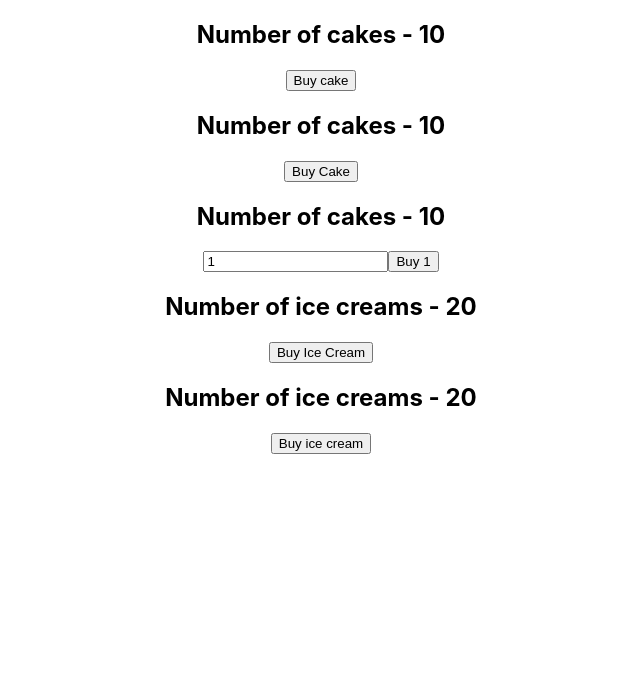
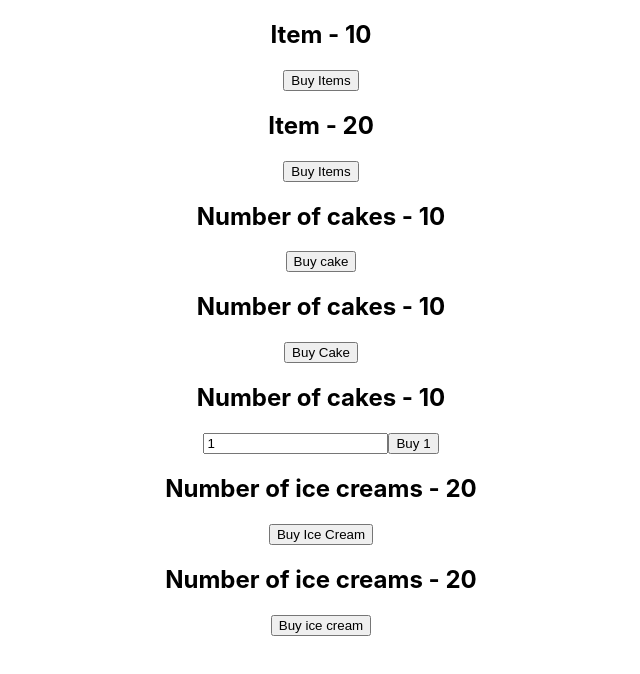
Before and after one commit to veronicadeleonh/redux-demo, a React (Create React App) app: page / in a window 1280 px wide. Shown: the top 674 px of the page, without its empty margins (319-959 px from the left). Built offline with nearby package versions, Linux system fonts and the light colour scheme.

Commit message:
state/dipatch to props

```diff
--- a/src/App.js
+++ b/src/App.js
@@ -7,11 +7,15 @@
 import IceCreamContainer from './components/IceCreamContainer';
 import HooksIceCreamContainer from './components/HooksIceCreamCointer';
 import NewCakeContainer from './components/NewCakeContainer';
+import ItemContainer from './components/ItemContainer';
 
 function App() {
   return (
     <Provider store={store}>
       <div className="App">
+        <ItemContainer cake />
+        <ItemContainer />
+
         <HooksCakesContainer />
         <CakeContainer />
         <NewCakeContainer />
--- /dev/null
+++ b/src/components/ItemContainer.js
@@ -0,0 +1,34 @@
+import React from 'react'
+import { connect } from "react-redux"
+import { buyCake, buyIceCream } from '../redux'
+
+function ItemContainer(props) {
+    return (
+        <div>
+            <h2>Item - {props.item}</h2>
+            <button onClick={props.buyItem}>Buy Items</button>
+        </div>
+    )
+}
+
+const mapStateToProps = (state, ownProps) => {
+    const itemState = ownProps.cake
+    ? state.cake.numOfCakes
+    : state.iceCream.numOfIceCreams
+
+    return {
+        item: itemState
+    }
+}
+
+const mapDispatchToProps = (dispatch, ownProps) => {
+    const dispatchFunction = ownProps.cake
+    ? () => dispatch(buyCake())
+    : () => dispatch(buyIceCream())
+
+    return {
+        buyItem: dispatchFunction
+    }
+}
+
+export default connect(mapStateToProps, mapDispatchToProps)(ItemContainer)
```
